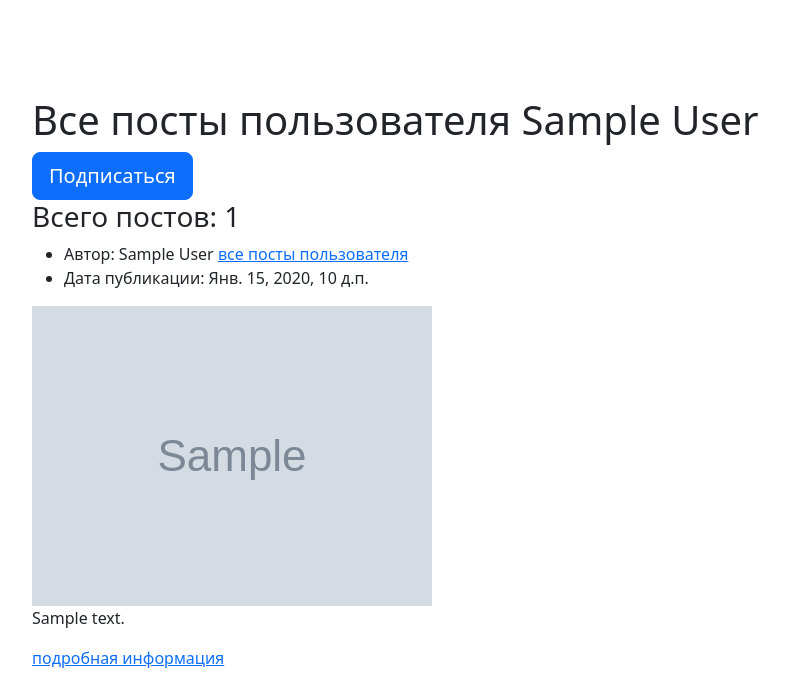
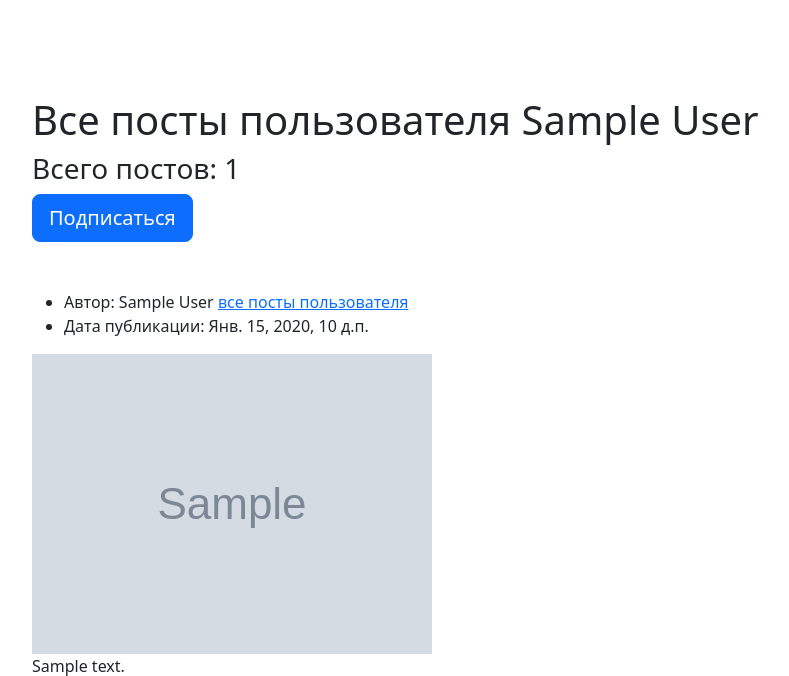
Before and after one commit to dzheronimo/YaTube, a Django app: a page that uses yatube/templates/posts/profile.html in a window 1280 px wide. Shown: the part 56-732 px from the top of the page, without its empty margins (62-851 px from the left). Run offline with Django 3.2, Linux system fonts and the light colour scheme; tables that the repository leaves empty hold one stand-in row (values such as "Sample post"); grey boxes marked "Sample" are stand-in pictures; some libraries are stand-ins or nearby versions.

Commit message:
Расместил кнопки "подписка" и "отписка" с проверкой автора

```diff
--- a/yatube/templates/posts/profile.html
+++ b/yatube/templates/posts/profile.html
@@ -3,8 +3,10 @@
 {% block content %}
 {% load thumbnail %}
   <div class="container py-5">
-    <h1>Все посты пользователя {{ author.get_full_name }}
+    <div class="mb-5">
+      <h1>Все посты пользователя {{ author.get_full_name }}
     </h1>
+    <h3>Всего постов: {{ page_obj.paginator.count }}</h3>
     {% if request.user != author %}
       {% if following %}
         <a
@@ -22,7 +24,7 @@
         </a>
       {% endif %}
     {% endif %}
-    <h3>Всего постов: {{ page_obj.paginator.count }}</h3>
+    </div>
       {% for post in page_obj %}
         <article>
           <ul>
```
